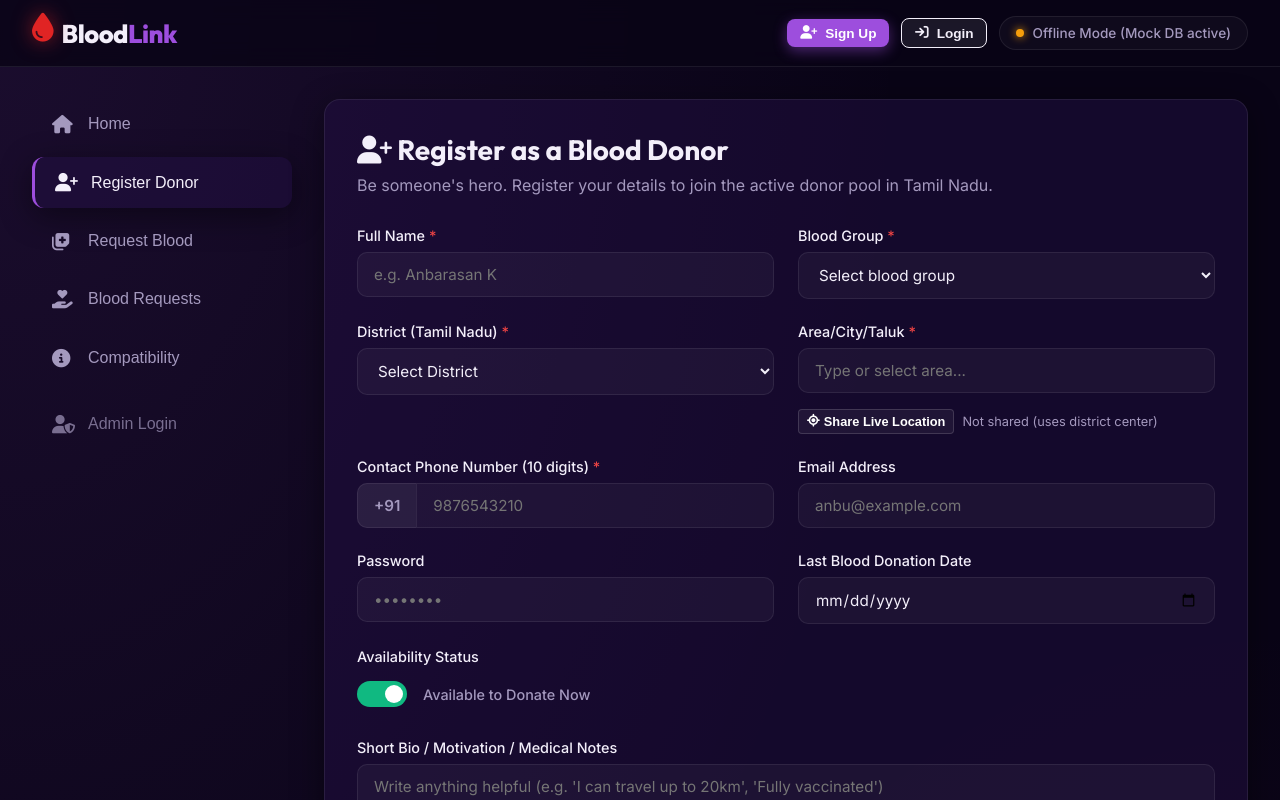
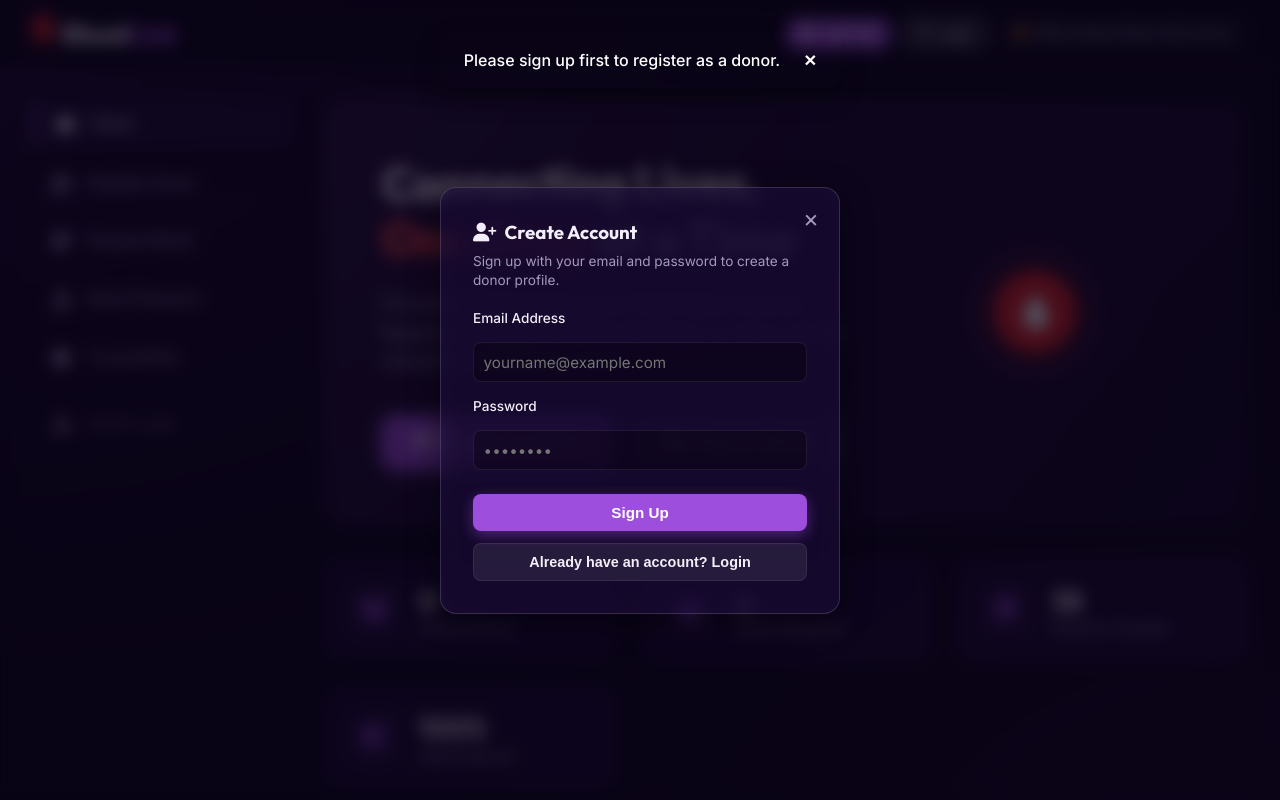
Before and after one commit to pachiyammald2016-crypto/bloodlink-frontend, a plain HTML site: page index.html in a window 1280 px wide. Both pictures are taken after a click on the button "Register Donor". Shown: the top 800 px of the page. Drawn offline with Linux system fonts and the light colour scheme; no server answers.

Commit message:
Fix sidebar navigation to use handleRegisterDonorClick

```diff
--- a/index.html
+++ b/index.html
@@ -988,7 +988,11 @@
             buttons.forEach(btn => {
                 btn.addEventListener('click', () => {
                     const tabId = btn.getAttribute('data-tab');
-                    switchTab(tabId);
+                    if (tabId === 'register') {
+                        handleRegisterDonorClick();
+                    } else {
+                        switchTab(tabId);
+                    }
                 });
             });
         }
```
